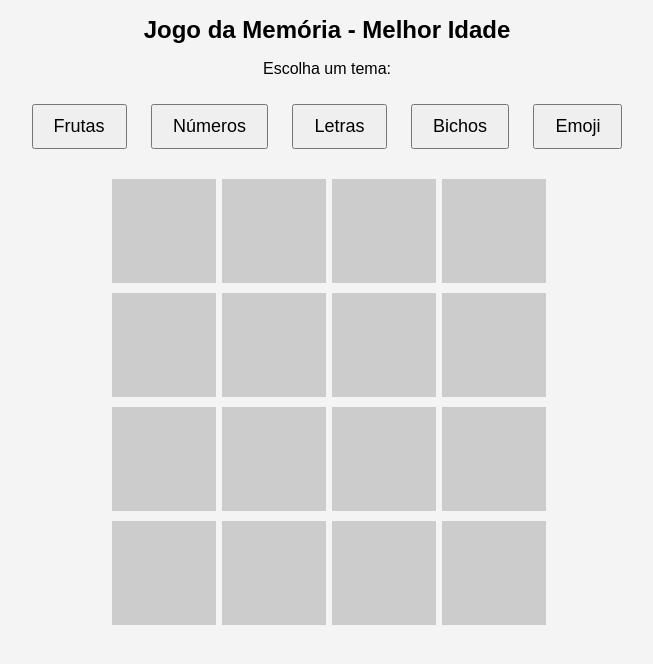
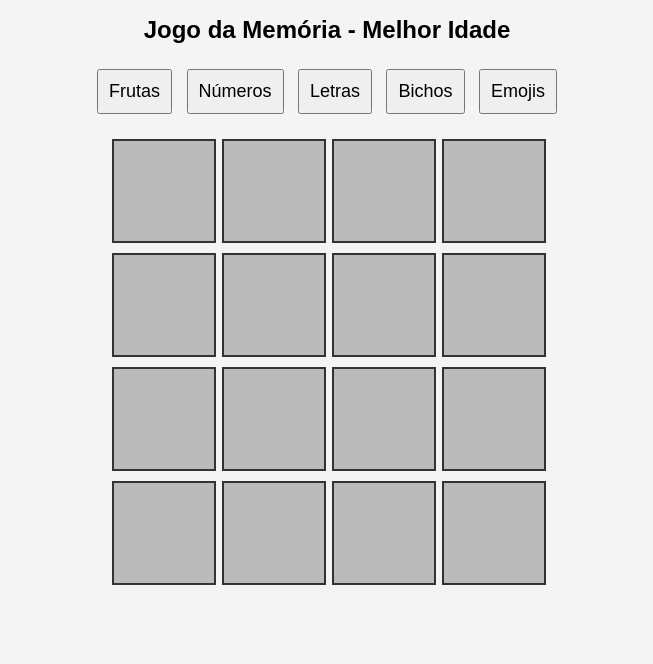
Before and after one commit to RadialistaEdsonLeite/melhor-idade, a plain HTML site: page memoria5.html in a window 1280 px wide. Both pictures are taken after a click on the button "Frutas". Shown: the whole page, without its empty margins (313-966 px from the left). Drawn offline with Linux system fonts and the light colour scheme.

Commit message:
Update memoria5.html

```diff
--- a/memoria5.html
+++ b/memoria5.html
@@ -13,98 +13,112 @@
         h1 {
             font-size: 24px;
         }
-        #game-container {
+        .container {
+            display: flex;
+            flex-direction: column;
+            align-items: center;
+        }
+        .game-board {
             display: grid;
             grid-template-columns: repeat(4, 100px);
-            grid-gap: 10px;
-            justify-content: center;
-            margin: 20px auto;
+            gap: 10px;
+            margin-top: 20px;
         }
         .card {
             width: 100px;
             height: 100px;
-            font-size: 24px;
             background-color: #fff;
-            border: 2px solid #ccc;
+            border: 2px solid #333;
             display: flex;
             align-items: center;
             justify-content: center;
+            font-size: 24px;
             cursor: pointer;
+            user-select: none;
         }
         .hidden {
-            background-color: #ccc;
-            color: transparent;
+            background-color: #bbb;
+        }
+        .buttons {
+            margin-top: 20px;
         }
         button {
             font-size: 18px;
-            padding: 10px 20px;
-            margin: 10px;
+            padding: 10px;
+            margin: 5px;
             cursor: pointer;
         }
     </style>
 </head>
 <body>
     <h1>Jogo da Memória - Melhor Idade</h1>
-    <p>Escolha um tema:</p>
-    <button onclick="startGame('frutas')">Frutas</button>
-    <button onclick="startGame('numeros')">Números</button>
-    <button onclick="startGame('letras')">Letras</button>
-    <button onclick="startGame('bichos')">Bichos</button>
-    <button onclick="startGame('emoji')">Emoji</button>
-    <div id="game-container"></div>
+    <div class="buttons">
+        <button onclick="startGame('frutas')">Frutas</button>
+        <button onclick="startGame('numeros')">Números</button>
+        <button onclick="startGame('letras')">Letras</button>
+        <button onclick="startGame('bichos')">Bichos</button>
+        <button onclick="startGame('emoji')">Emojis</button>
+    </div>
+    <div class="container">
+        <div id="game-board" class="game-board"></div>
+    </div>
     <script>
         const temas = {
-            frutas: ['🍎', '🍌', '🍊', '🍇', '🍓', '🥭', '🍍', '🍉'],
+            frutas: ['🍎', '🍌', '🍇', '🍉', '🍓', '🍍', '🥭', '🍒'],
             numeros: ['1️⃣', '2️⃣', '3️⃣', '4️⃣', '5️⃣', '6️⃣', '7️⃣', '8️⃣'],
             letras: ['A', 'B', 'C', 'D', 'E', 'F', 'G', 'H'],
             bichos: ['🐶', '🐱', '🐭', '🐹', '🐰', '🦊', '🐻', '🐼'],
-            emoji: ['😀', '😂', '😍', '😎', '😢', '😡', '🤩', '😇']
+            emoji: ['😀', '😂', '😍', '😎', '😜', '🤩', '🥳', '😇']
         };
 
-        let cards = [];
         let selectedCards = [];
-        let matchedPairs = 0;
+        let matchedCards = [];
 
         function startGame(theme) {
-            const gameContainer = document.getElementById('game-container');
-            gameContainer.innerHTML = '';
-            matchedPairs = 0;
-            const items = [...temas[theme], ...temas[theme]];
-            items.sort(() => Math.random() - 0.5);
+            const board = document.getElementById('game-board');
+            board.innerHTML = '';
+            matchedCards = [];
+            selectedCards = [];
 
-            cards = items.map((item, index) => {
+            let symbols = [...temas[theme], ...temas[theme]];
+            symbols.sort(() => 0.5 - Math.random());
+
+            symbols.forEach((symbol, index) => {
                 const card = document.createElement('div');
                 card.classList.add('card', 'hidden');
-                card.dataset.value = item;
-                card.innerText = item;
+                card.dataset.index = index;
+                card.dataset.symbol = symbol;
                 card.addEventListener('click', () => flipCard(card));
-                gameContainer.appendChild(card);
-                return card;
+                board.appendChild(card);
             });
         }
 
         function flipCard(card) {
-            if (selectedCards.length < 2 && !card.classList.contains('revealed')) {
+            if (selectedCards.length < 2 && !matchedCards.includes(card)) {
+                card.textContent = card.dataset.symbol;
                 card.classList.remove('hidden');
-                card.classList.add('revealed');
                 selectedCards.push(card);
+
                 if (selectedCards.length === 2) {
-                    setTimeout(checkMatch, 800);
+                    setTimeout(checkMatch, 500);
                 }
             }
         }
 
         function checkMatch() {
-            if (selectedCards[0].dataset.value === selectedCards[1].dataset.value) {
-                matchedPairs++;
-                selectedCards = [];
-                if (matchedPairs === 8) {
-                    setTimeout(() => alert('Parabéns! Você concluiu o jogo!'), 500);
+            const [card1, card2] = selectedCards;
+            if (card1.dataset.symbol === card2.dataset.symbol) {
+                matchedCards.push(card1, card2);
+                if (matchedCards.length === 16) {
+                    setTimeout(() => alert('Parabéns! Você completou o jogo!'), 200);
                 }
             } else {
-                selectedCards.forEach(card => card.classList.add('hidden'));
-                selectedCards = [];
+                card1.textContent = '';
+                card2.textContent = '';
+                card1.classList.add('hidden');
+                card2.classList.add('hidden');
             }
+            selectedCards = [];
         }
     </script>
 </body>
```
